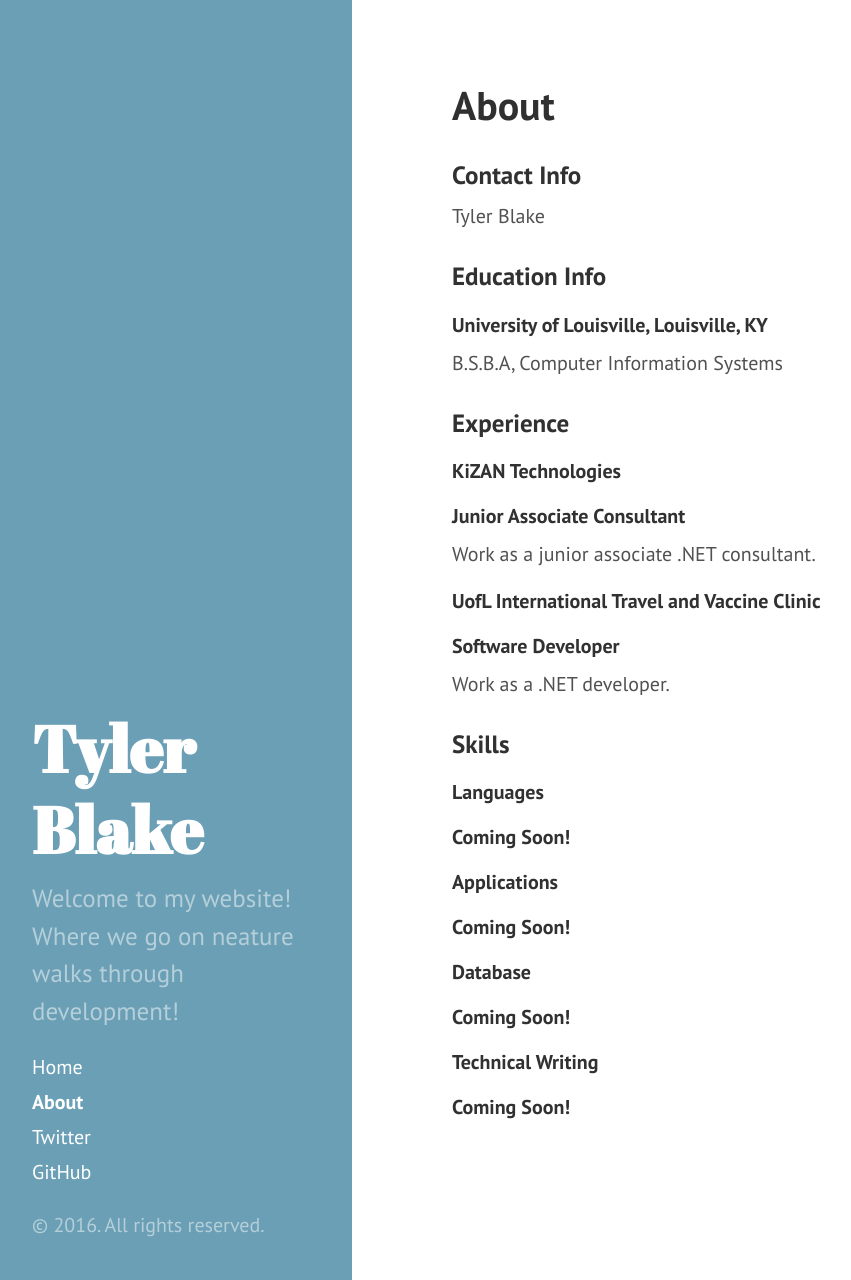
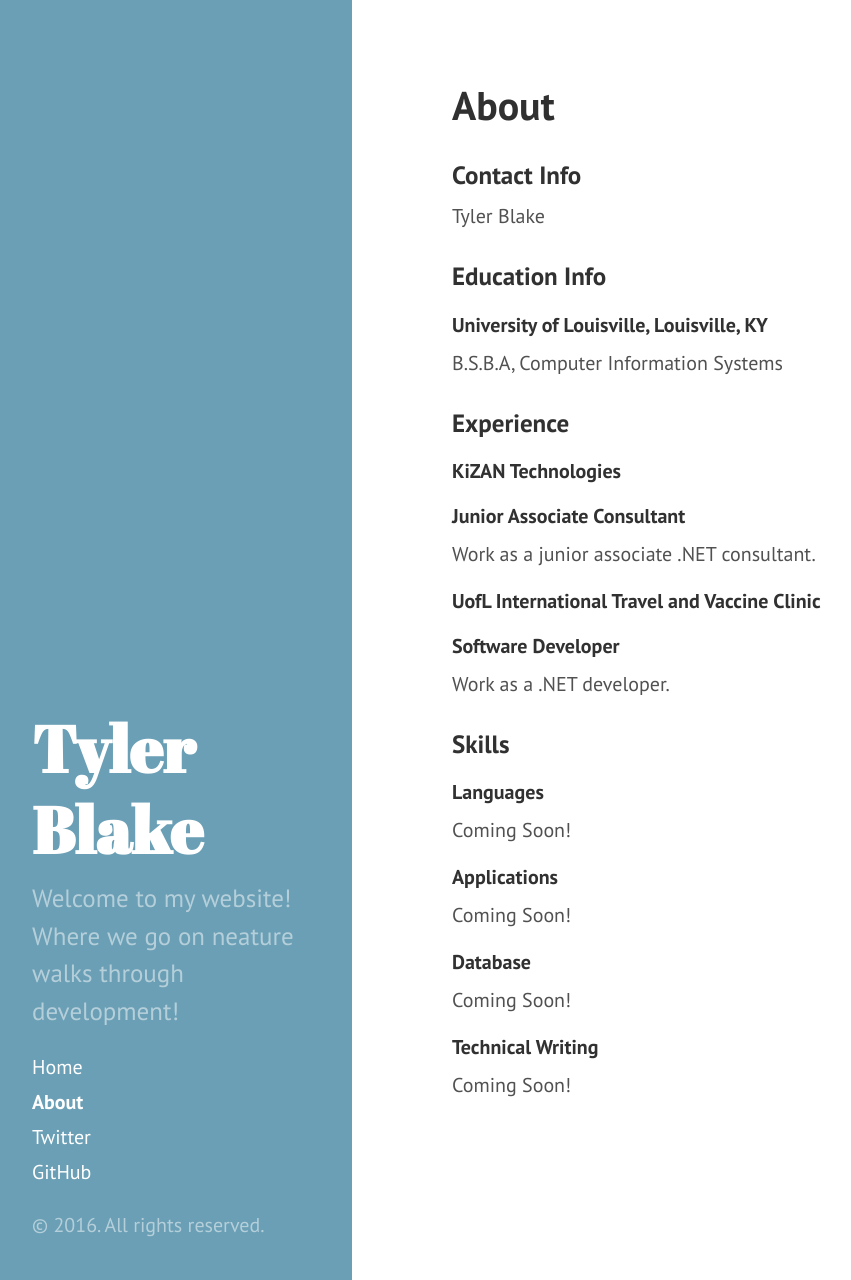
Before and after one commit to tylerablake/website, a Jekyll site: the page built from about.md, in a window 1280 px wide and 1280 px high. Shown: the whole window, without its empty margins (8-859 px from the left). Built offline with Jekyll 4.4.1, drawn with Linux system fonts in a browser that asks for light colours.

```diff
--- a/about.md
+++ b/about.md
@@ -24,11 +24,11 @@ title: About
 
 
 ### Skills
-<h5>Languages<h5>
+<h5>Languages</h5>
 <p>Coming Soon!</p>
-<h5>Applications<h5>
+<h5>Applications</h5>
 <p>Coming Soon!</p>
-<h5>Database<h5>
+<h5>Database</h5>
 <p>Coming Soon!</p>
-<h5>Technical Writing<h5>
+<h5>Technical Writing</h5>
 <p>Coming Soon!</p>
```
